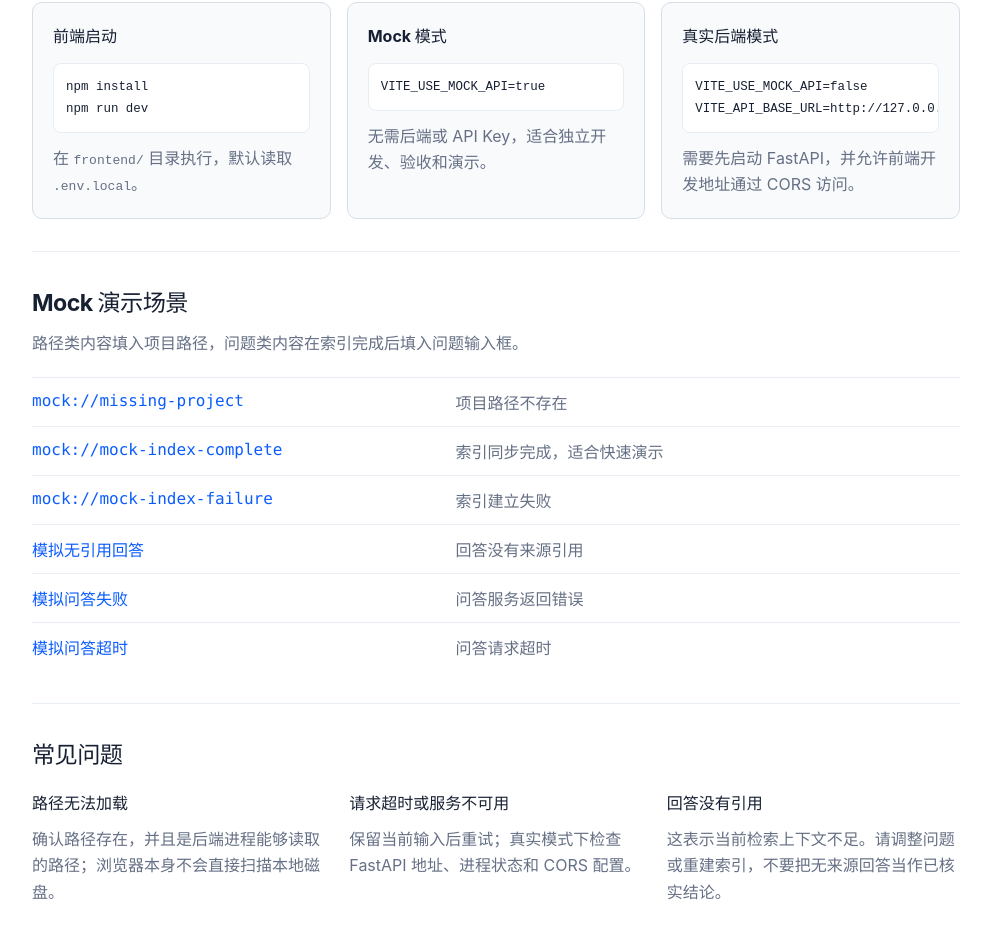
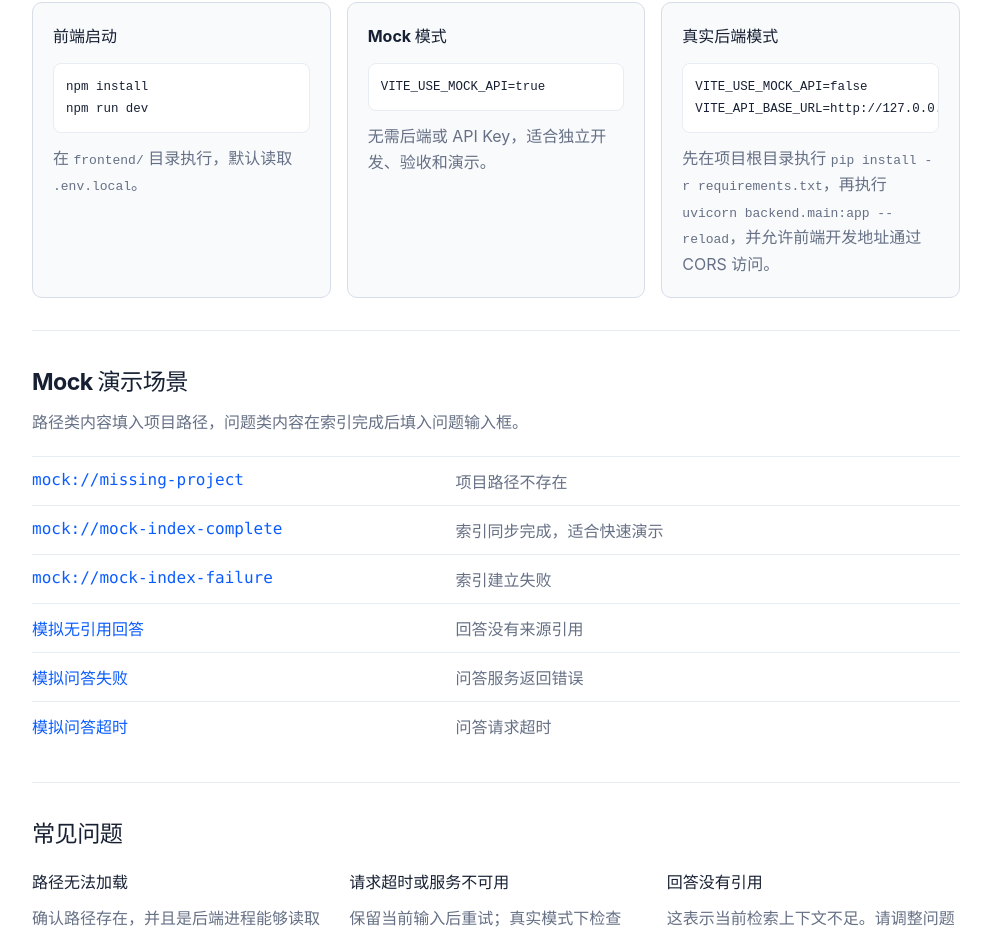
Before and after one commit to QiuZaoP/CodeSeek-RAG, a React (Vite) app in the folder frontend/: page /guide in a window 1280 px wide. Shown: the part 905-1840 px from the top of the page, without its empty margins (0-991 px from the left). Built offline with nearby package versions, Linux system fonts and the light colour scheme; no server answers.

Commit message:
docs: finalize frontend usage guidance

```diff
--- a/frontend/src/pages/GuidePage.tsx
+++ b/frontend/src/pages/GuidePage.tsx
@@ -63,7 +63,10 @@ export function GuidePage() {
           <article className="guide-card">
             <h3>真实后端模式</h3>
             <pre><code>VITE_USE_MOCK_API=false{`\n`}VITE_API_BASE_URL=http://127.0.0.1:8000</code></pre>
-            <p>需要先启动 FastAPI，并允许前端开发地址通过 CORS 访问。</p>
+            <p>
+              先在项目根目录执行 <code>pip install -r requirements.txt</code>，再执行{' '}
+              <code>uvicorn backend.main:app --reload</code>，并允许前端开发地址通过 CORS 访问。
+            </p>
           </article>
         </div>
       </section>
```
Also changed, not shown: 1 other file (tests, documents, lock files or other folders).
